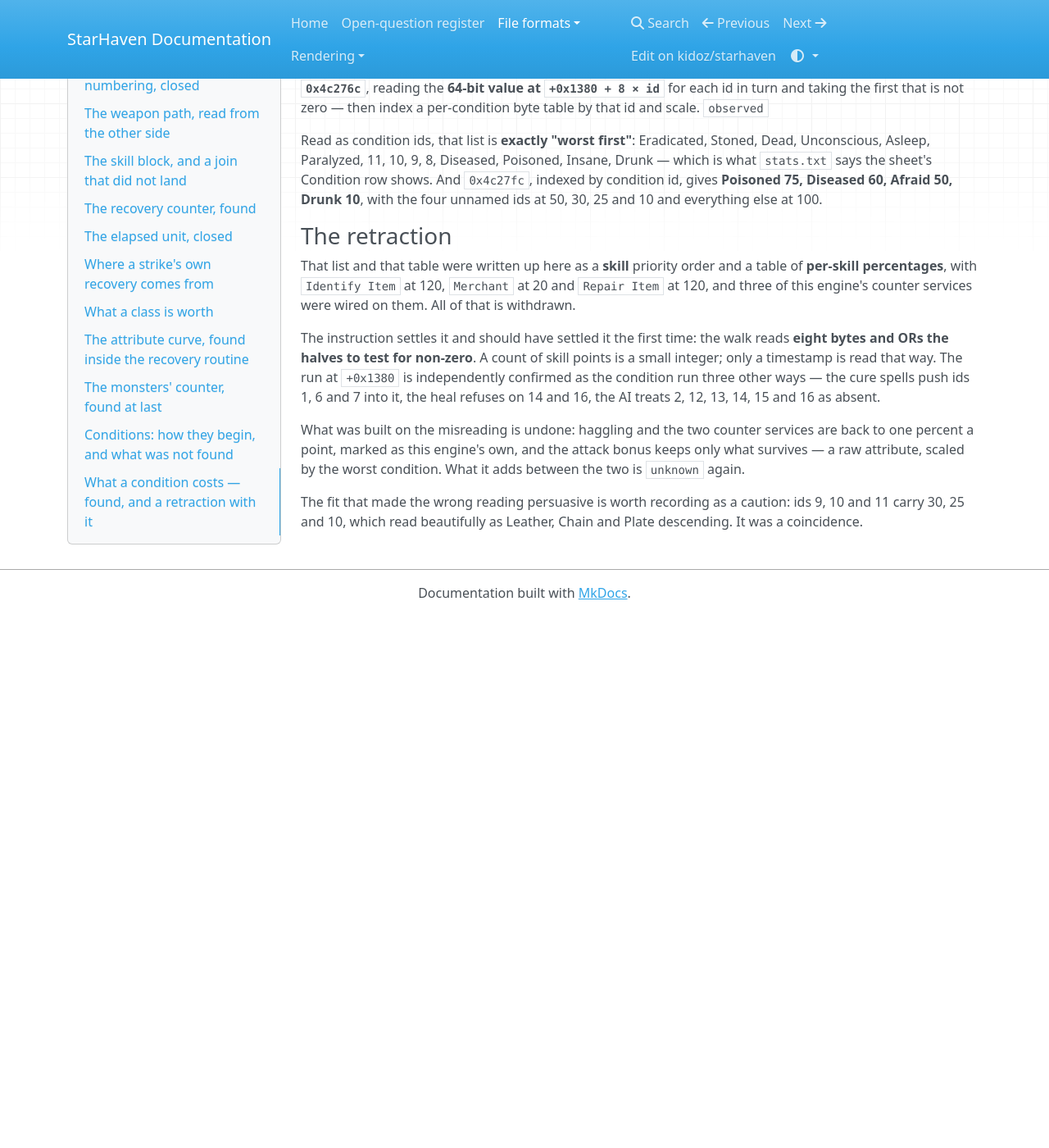
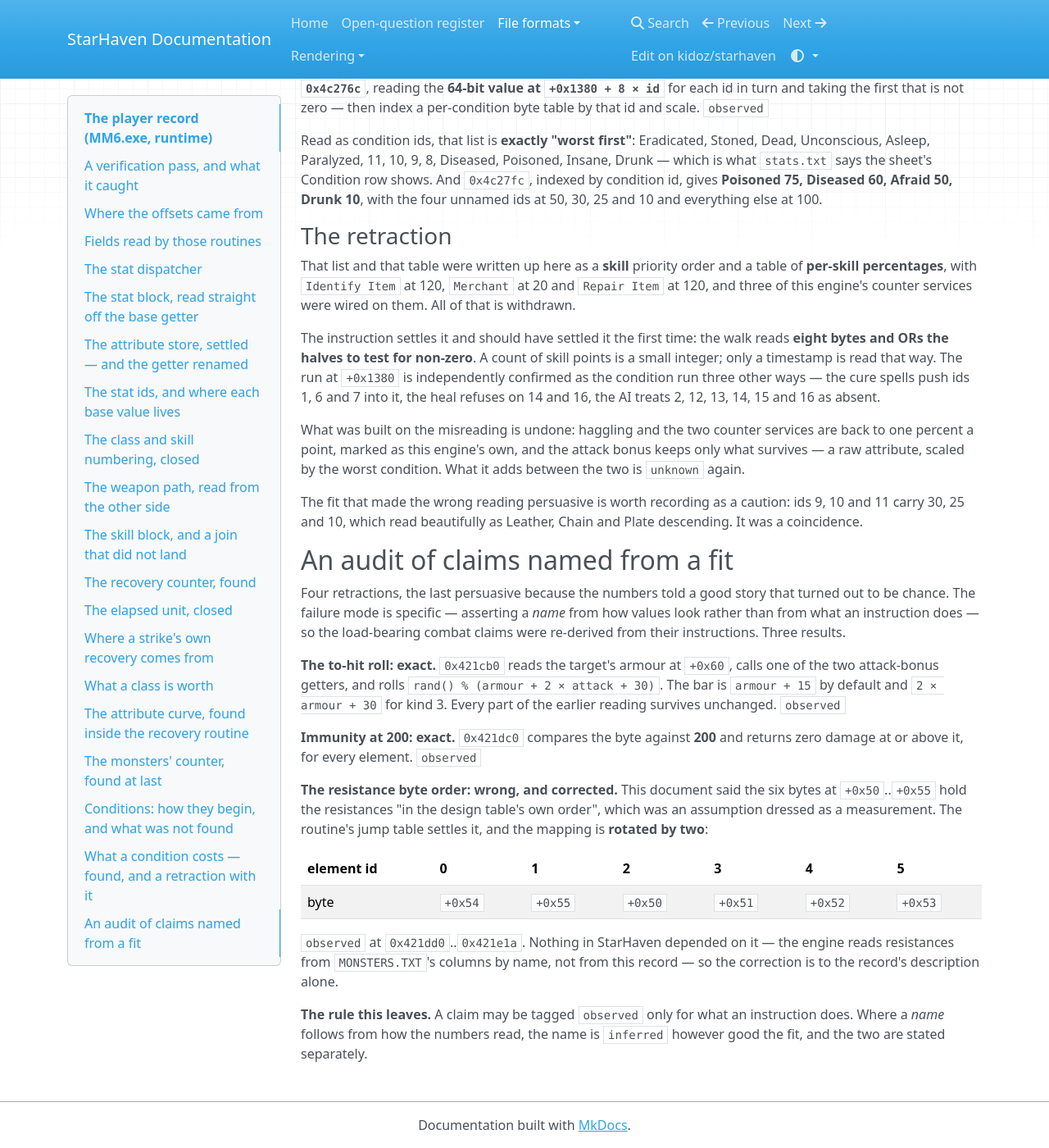
Before and after one commit to kidoz/starhaven, an MkDocs documentation site: the page built from docs/formats/player-record.md, in a window 1280 px wide and 1400 px high, scrolled down 11070 px. Shown: the whole window at 82% size. Built offline with MkDocs 1.6.1, drawn with Linux system fonts in a browser that asks for light colours; nearby versions of some CDN libraries; before the commit the page ends 11821 px from its top, so only the background shows below that; some of the changed text lies outside the part shown.

Commit message:
Write the audit into the record

```diff
--- a/docs/formats/player-record.md
+++ b/docs/formats/player-record.md
@@ -75,7 +75,7 @@ of how much weight they carry:
 | --- | --- | --- | --- |
 | `+0x28` | 2 | a word the attack-bonus path adds in | inferred |
 | `+0x36` | 2 | a word the same path adds in | inferred |
-| `+0x50`..`+0x55` | 6 | the five resistances and one more, one byte each, in the design table's own order; **200 or above means immune** | observed |
+| `+0x50`..`+0x55` | 6 | six resistance bytes; **200 or above means immune**. The element id does **not** index them directly — see the audit at the end | observed |
 | `+0x60` | 4 | armour class, as the to-hit roll reads it off the target | observed |
 | `+0x7d` | 1 | packed skill byte: low six bits the level, bit 6 expert, bit 7 master | observed |
 | `+0x128` + n×28 | 4 | the equipped-item ids the trap and attack code walk (`Pendragon` 410, `Hades` 415 are compared here) | observed |
@@ -635,3 +635,37 @@ worst condition. What it adds between the two is `unknown` again.
 The fit that made the wrong reading persuasive is worth recording as a
 caution: ids 9, 10 and 11 carry 30, 25 and 10, which read beautifully as
 Leather, Chain and Plate descending. It was a coincidence.
+
+## An audit of claims named from a fit
+
+Four retractions, the last persuasive because the numbers told a good story
+that turned out to be chance. The failure mode is specific — asserting a
+*name* from how values look rather than from what an instruction does — so
+the load-bearing combat claims were re-derived from their instructions.
+Three results.
+
+**The to-hit roll: exact.** `0x421cb0` reads the target's armour at `+0x60`,
+calls one of the two attack-bonus getters, and rolls
+`rand() % (armour + 2 × attack + 30)`. The bar is `armour + 15` by default
+and `2 × armour + 30` for kind 3. Every part of the earlier reading survives
+unchanged. `observed`
+
+**Immunity at 200: exact.** `0x421dc0` compares the byte against **200** and
+returns zero damage at or above it, for every element. `observed`
+
+**The resistance byte order: wrong, and corrected.** This document said the
+six bytes at `+0x50`..`+0x55` hold the resistances "in the design table's own
+order", which was an assumption dressed as a measurement. The routine's jump
+table settles it, and the mapping is **rotated by two**:
+
+| element id | 0 | 1 | 2 | 3 | 4 | 5 |
+| --- | --- | --- | --- | --- | --- | --- |
+| byte | `+0x54` | `+0x55` | `+0x50` | `+0x51` | `+0x52` | `+0x53` |
+
+`observed` at `0x421dd0`..`0x421e1a`. Nothing in StarHaven depended on it —
+the engine reads resistances from `MONSTERS.TXT`'s columns by name, not from
+this record — so the correction is to the record's description alone.
+
+**The rule this leaves.** A claim may be tagged `observed` only for what an
+instruction does. Where a *name* follows from how the numbers read, the name
+is `inferred` however good the fit, and the two are stated separately.
```
